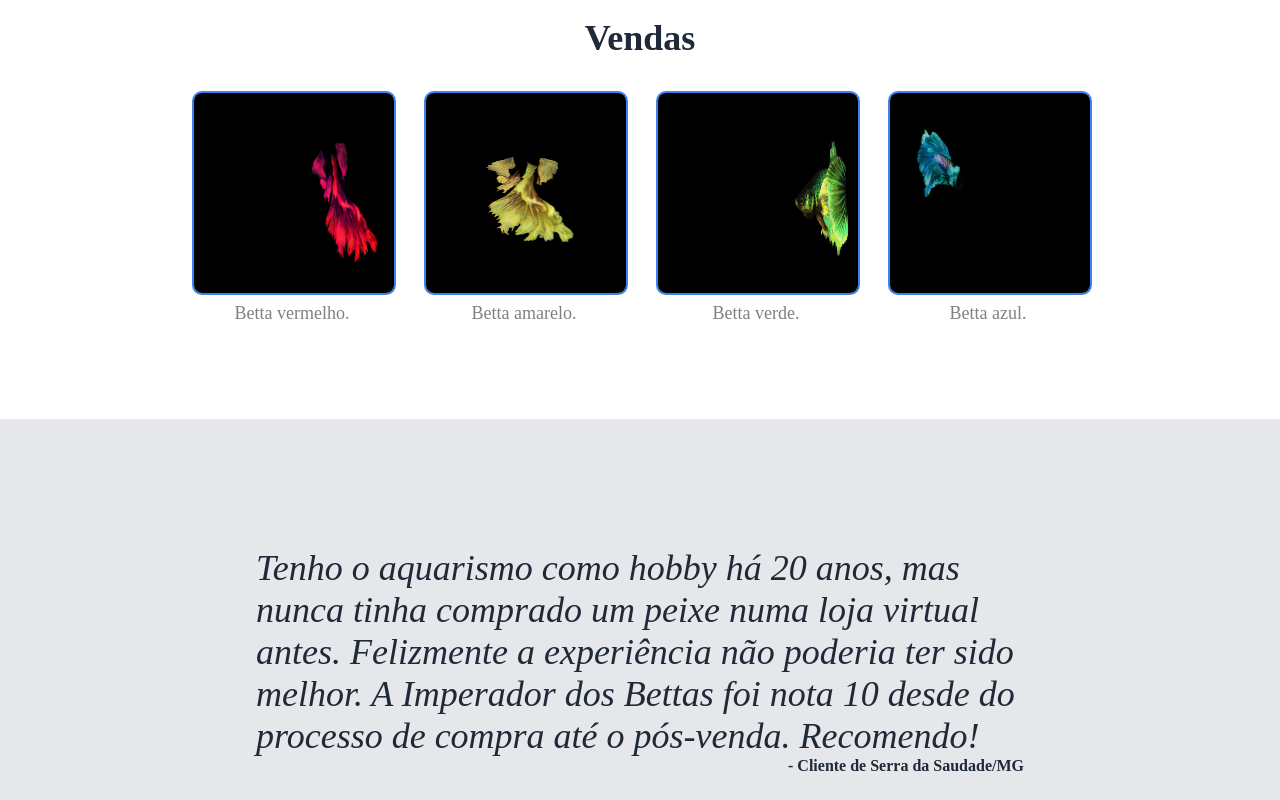
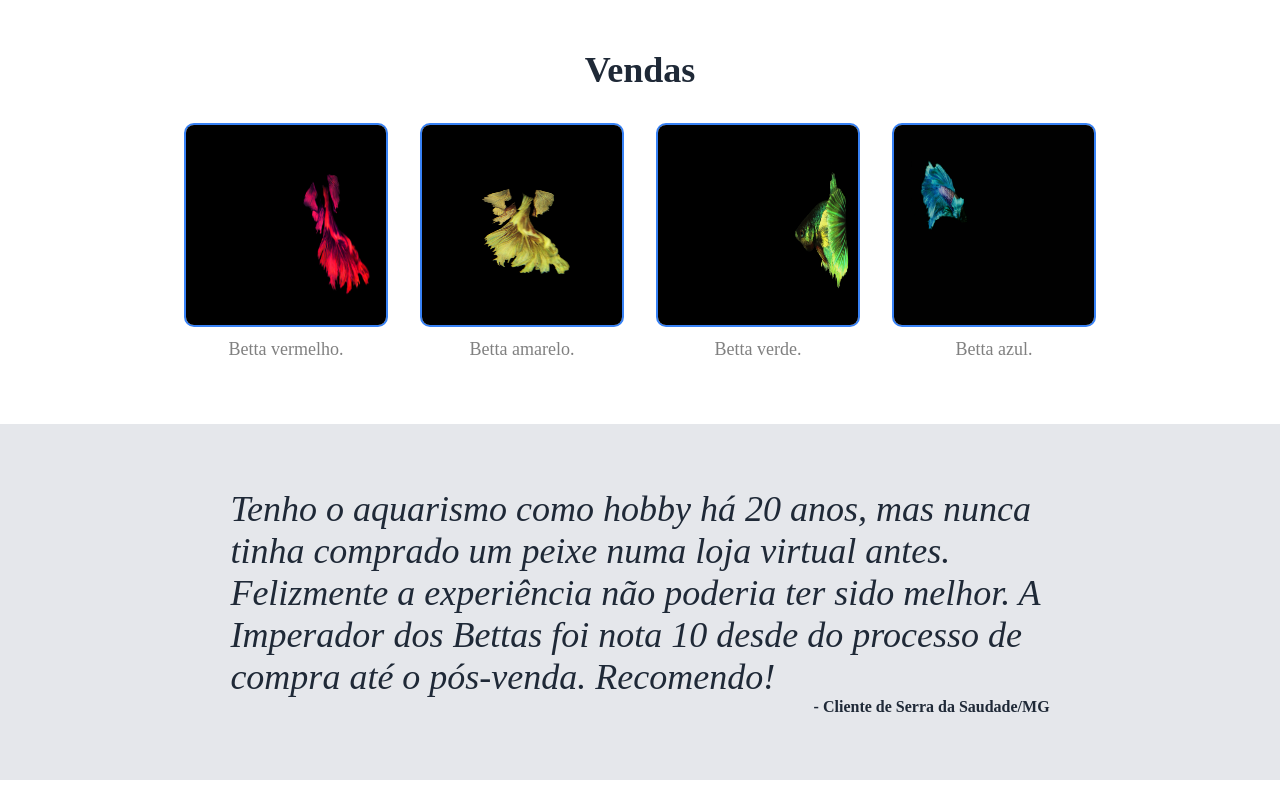
Before and after one commit to mcristhian/landing-page, a plain HTML site: page index.html in a window 1280 px wide. Shown: the part 980-1780 px from the top of the page. Drawn offline with Linux system fonts and the light colour scheme.

Commit message:
Aplica correções de design

```diff
--- a/index.html
+++ b/index.html
@@ -30,19 +30,19 @@
                 <div id='information-title'>Vendas</div>
                 <div class='cards'>
                     <div class='card'>
-                        <div class='box'><img src="./img/1.jpg" alt=""></div>
+                        <img src="./img/1.jpg" alt="">
                         <div class='card-text'>Betta vermelho.</div>
                     </div>
                     <div class='card'>
-                        <div class='box'><img src="./img/2.jpg" alt=""></div>
+                        <img src="./img/2.jpg" alt="">
                         <div class='card-text'>Betta amarelo.</div>
                     </div>
                     <div class='card'>
-                        <div class='box'><img src="./img/3.jpg" alt=""></div>
+                        <img src="./img/3.jpg" alt="">
                         <div class='card-text'>Betta verde.</div>
                     </div>
                     <div class='card'>
-                        <div class='box'><img src="./img/4.jpg" alt=""></div>
+                        <img src="./img/4.jpg" alt="">
                         <div class='card-text'>Betta azul.</div>
                     </div>
                 </div>
--- a/style.css
+++ b/style.css
@@ -36,12 +36,12 @@ a {
     justify-content: space-between;
     align-items: center;
     background-color: #1f2937;
-    padding: 16px 128px;
+    padding: 16px 10%;
 }
 
 .header-main {
     background-color: #1f2937;
-    padding: 64px 128px;
+    padding: 64px 10%;
     display: flex;
     gap: 32px;
 }
@@ -79,32 +79,28 @@ a {
     flex-direction: column;
     justify-content: center;
     align-items: center;
-    padding-top: 32px;
-    padding-bottom: 128px;
-    gap: 32px;
+    padding: 64px 10%;
 }
 
 #information-title {
     font-size: 36px;
     font-weight: 800;
-    color: #1f2937
+    color: #1f2937;
+    margin-bottom: 32px;
 }
 
 .cards {
     display: flex;
     gap: 32px;
+    flex-wrap: wrap;
+    align-items: center;
 }
 
-.box {
+.card img {
     border: 2px solid #3882f6;
     width: 200px;
     height: 200px;
     border-radius: 10px;
-}
-
-.card {
-    width: 200px;
-    height: 200px;
 }
 
 .card-text {
@@ -114,12 +110,6 @@ a {
     text-align: center;
 }
 
-.card img {
-    width: 200px;
-    height: 200px;
-    border-radius: 8px;
-}
-
 /* quote */
 .quote {
     display: flex;
@@ -127,7 +117,7 @@ a {
     justify-content: center;
     align-items: center;
     background-color: #e5e7eb;
-    padding: 128px 256px;
+    padding: 64px 18%;
 }
 
 .quote-text {
@@ -149,13 +139,13 @@ a {
     display: flex;
     justify-content: center;
     align-items: center;
-    padding: 64px 128px;
+    padding: 64px 10%;
 }
 
 .bar {
     background-color: #3882f6;
     display: flex;
-    padding: 32px 128px;
+    padding: 32px 10%;
     justify-content: space-between;
     border-radius: 10px;
     flex: 1;
```
